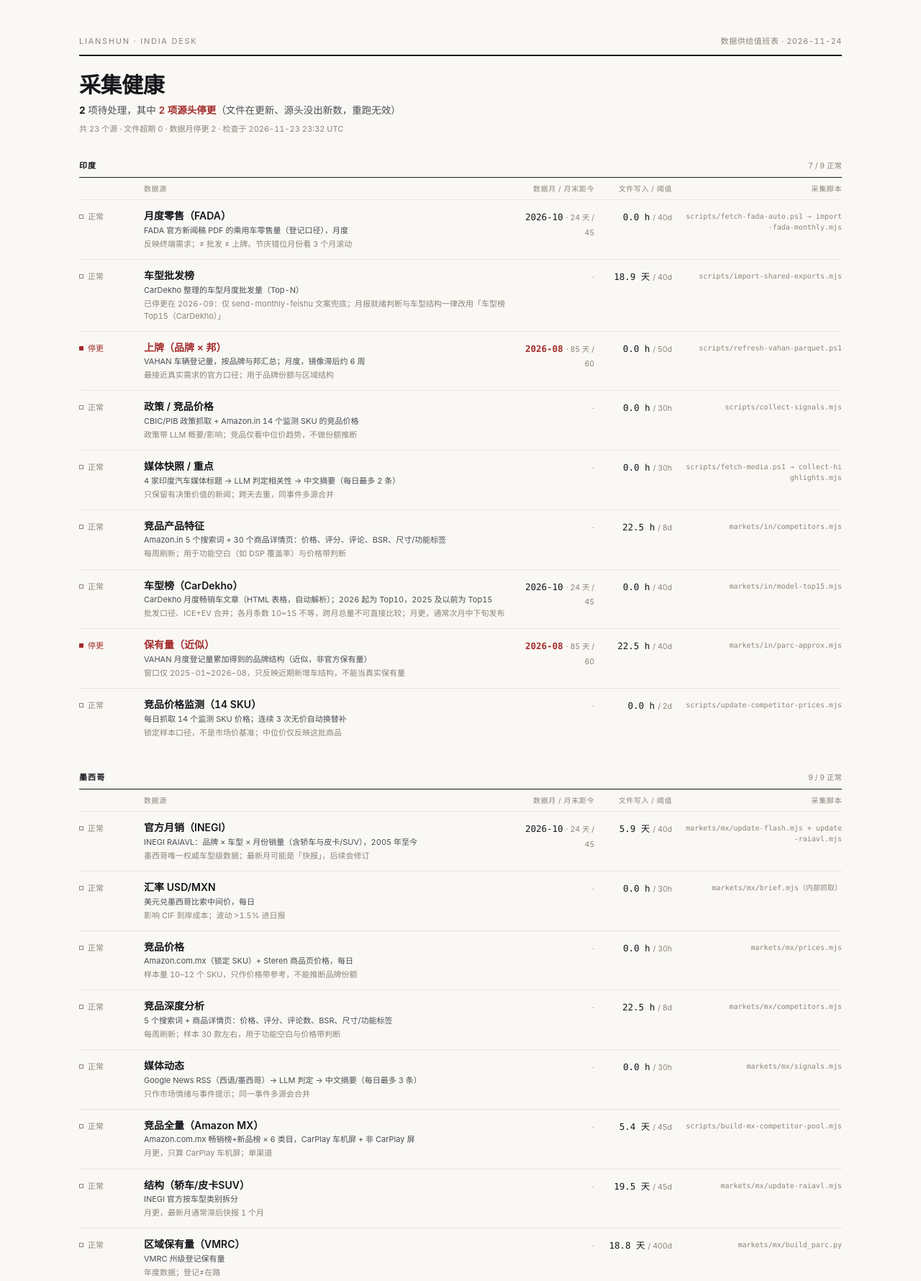
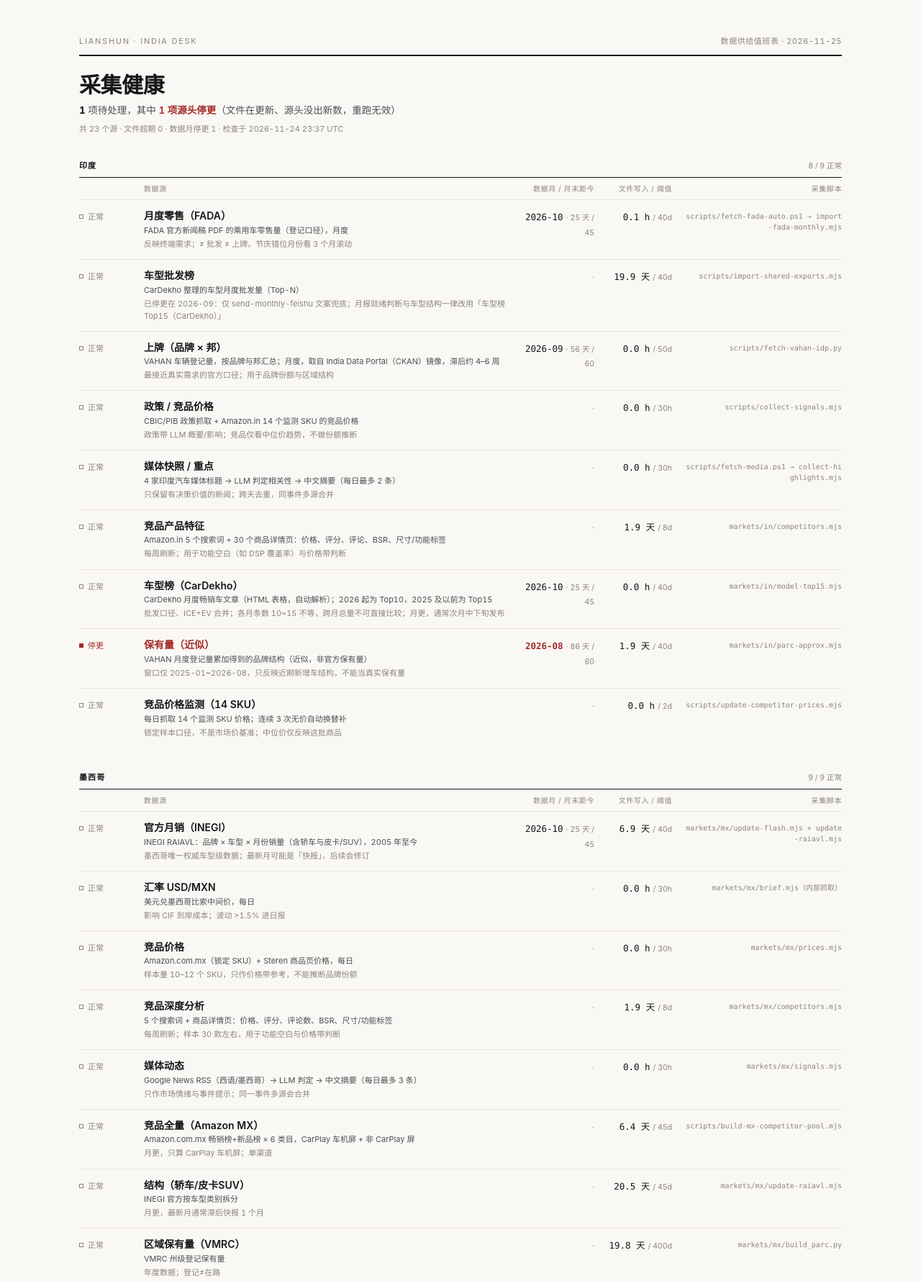
Before and after one commit to avater1989/india-market-reports, a plain HTML site: page reports/health-latest.html in a window 1280 px wide. Shown: the top 1780 px of the page at 72% size. Drawn offline with Linux system fonts and the light colour scheme.

Commit message:
auto: refresh 2026-11-24

```diff
--- a/reports/health-latest.html
+++ b/reports/health-latest.html
@@ -1,7 +1,7 @@
 <!doctype html><html lang="zh-CN"><head><meta charset="utf-8">
 <meta name="viewport" content="width=device-width, initial-scale=1">
 <meta name="color-scheme" content="light">
-<title>采集健康 · 2026-11-24</title>
+<title>采集健康 · 2026-11-25</title>
 <style>
   :root{
     --paper:#FAF8F4; --ink:#15171B; --ink2:#4A4E55; --ink3:#8A8579;
@@ -84,15 +84,15 @@
 
   <div class="masthead">
     <span>Lianshun · India Desk</span>
-    <span class="issue">数据供给值班表 · 2026-11-24</span>
+    <span class="issue">数据供给值班表 · 2026-11-25</span>
   </div>
 
   <h1>采集健康</h1>
-  <p class="summary"><b>2</b> 项待处理，其中 <span class="neg">2 项源头停更</span>（文件在更新、源头没出新数，重跑无效）</p>
-  <div class="meta">共 23 个源 · 文件超期 0 · 数据月停更 2 · 检查于 2026-11-23 23:32 UTC</div>
+  <p class="summary"><b>1</b> 项待处理，其中 <span class="neg">1 项源头停更</span>（文件在更新、源头没出新数，重跑无效）</p>
+  <div class="meta">共 23 个源 · 文件超期 0 · 数据月停更 1 · 检查于 2026-11-24 23:37 UTC</div>
 
   <section>
-    <div class="group-head"><span>印度</span><span class="cnt">7 / 9 正常</span></div>
+    <div class="group-head"><span>印度</span><span class="cnt">8 / 9 正常</span></div>
     <div class="thead"><span></span><span>数据源</span><span>数据月 / 月末距今</span><span>文件写入 / 阈值</span><span>采集脚本</span></div>
     <div class="row">
       <div class="c-mark"><span class="dot ok"></span><span class="mark-text">正常</span></div>
@@ -101,8 +101,8 @@
         <div class="ds">FADA 官方新闻稿 PDF 的乘用车零售量（登记口径），月度</div>
         <div class="ds dim">反映终端需求；≠ 批发 ≠ 上牌。节庆错位月份看 3 个月滚动</div>
       </div>
-      <div class="c-month"><span class="mono">2026-10</span><span class="tiny">· 24 天 / 45</span></div>
-      <div class="c-file"><span class="mono">0.0 h</span><span class="tiny">/ 40d</span></div>
+      <div class="c-month"><span class="mono">2026-10</span><span class="tiny">· 25 天 / 45</span></div>
+      <div class="c-file"><span class="mono">0.1 h</span><span class="tiny">/ 40d</span></div>
       <div class="c-script mono">scripts/fetch-fada-auto.ps1 → import-fada-monthly.mjs</div>
     </div><div class="row">
       <div class="c-mark"><span class="dot ok"></span><span class="mark-text">正常</span></div>
@@ -112,18 +112,18 @@
         <div class="ds dim">已停更在 2026-09：仅 send-monthly-feishu 文案兜底；月报就绪判断与车型结构一律改用「车型榜 Top15（CarDekho）」</div>
       </div>
       <div class="c-month"><span class="tiny">·</span></div>
-      <div class="c-file"><span class="mono">18.9 天</span><span class="tiny">/ 40d</span></div>
+      <div class="c-file"><span class="mono">19.9 天</span><span class="tiny">/ 40d</span></div>
       <div class="c-script mono">scripts/import-shared-exports.mjs</div>
-    </div><div class="row is-bad">
-      <div class="c-mark"><span class="dot stop"></span><span class="mark-text">停更</span></div>
+    </div><div class="row">
+      <div class="c-mark"><span class="dot ok"></span><span class="mark-text">正常</span></div>
       <div class="c-src">
         <div class="nm">上牌（品牌 × 邦）</div>
-        <div class="ds">VAHAN 车辆登记量，按品牌与邦汇总；月度，镜像滞后约 6 周</div>
+        <div class="ds">VAHAN 车辆登记量，按品牌与邦汇总；月度，取自 India Data Portal（CKAN）镜像，滞后约 4–6 周</div>
         <div class="ds dim">最接近真实需求的官方口径；用于品牌份额与区域结构</div>
       </div>
-      <div class="c-month"><span class="mono bad">2026-08</span><span class="tiny">· 85 天 / 60</span></div>
+      <div class="c-month"><span class="mono">2026-09</span><span class="tiny">· 56 天 / 60</span></div>
       <div class="c-file"><span class="mono">0.0 h</span><span class="tiny">/ 50d</span></div>
-      <div class="c-script mono">scripts/refresh-vahan-parquet.ps1</div>
+      <div class="c-script mono">scripts/fetch-vahan-idp.py</div>
     </div><div class="row">
       <div class="c-mark"><span class="dot ok"></span><span class="mark-text">正常</span></div>
       <div class="c-src">
@@ -152,7 +152,7 @@
         <div class="ds dim">每周刷新；用于功能空白（如 DSP 覆盖率）与价格带判断</div>
       </div>
       <div class="c-month"><span class="tiny">·</span></div>
-      <div class="c-file"><span class="mono">22.5 h</span><span class="tiny">/ 8d</span></div>
+      <div class="c-file"><span class="mono">1.9 天</span><span class="tiny">/ 8d</span></div>
       <div class="c-script mono">markets/in/competitors.mjs</div>
     </div><div class="row">
       <div class="c-mark"><span class="dot ok"></span><span class="mark-text">正常</span></div>
@@ -161,7 +161,7 @@
         <div class="ds">CarDekho 月度畅销车文章（HTML 表格，自动解析）；2026 起为 Top10，2025 及以前为 Top15</div>
         <div class="ds dim">批发口径、ICE+EV 合并；各月条数 10~15 不等，跨月总量不可直接比较；月更，通常次月中下旬发布</div>
       </div>
-      <div class="c-month"><span class="mono">2026-10</span><span class="tiny">· 24 天 / 45</span></div>
+      <div class="c-month"><span class="mono">2026-10</span><span class="tiny">· 25 天 / 45</span></div>
       <div class="c-file"><span class="mono">0.0 h</span><span class="tiny">/ 40d</span></div>
       <div class="c-script mono">markets/in/model-top15.mjs</div>
     </div><div class="row is-bad">
@@ -171,8 +171,8 @@
         <div class="ds">VAHAN 月度登记量累加得到的品牌结构（近似，非官方保有量）</div>
         <div class="ds dim">窗口仅 2025-01~2026-08，只反映近期新增车结构，不能当真实保有量</div>
       </div>
-      <div class="c-month"><span class="mono bad">2026-08</span><span class="tiny">· 85 天 / 60</span></div>
-      <div class="c-file"><span class="mono">22.5 h</span><span class="tiny">/ 40d</span></div>
+      <div class="c-month"><span class="mono bad">2026-08</span><span class="tiny">· 86 天 / 60</span></div>
+      <div class="c-file"><span class="mono">1.9 天</span><span class="tiny">/ 40d</span></div>
       <div class="c-script mono">markets/in/parc-approx.mjs</div>
     </div><div class="row">
       <div class="c-mark"><span class="dot ok"></span><span class="mark-text">正常</span></div>
@@ -195,8 +195,8 @@
         <div class="ds">INEGI RAIAVL：品牌 × 车型 × 月份销量（含轿车与皮卡/SUV），2005 年至今</div>
         <div class="ds dim">墨西哥唯一权威车型级数据；最新月可能是「快报」，后续会修订</div>
       </div>
-      <div class="c-month"><span class="mono">2026-10</span><span class="tiny">· 24 天 / 45</span></div>
-      <div class="c-file"><span class="mono">5.9 天</span><span class="tiny">/ 40d</span></div>
+      <div class="c-month"><span class="mono">2026-10</span><span class="tiny">· 25 天 / 45</span></div>
+      <div class="c-file"><span class="mono">6.9 天</span><span class="tiny">/ 40d</span></div>
       <div class="c-script mono">markets/mx/update-flash.mjs + update-raiavl.mjs</div>
     </div><div class="row">
       <div class="c-mark"><span class="dot ok"></span><span class="mark-text">正常</span></div>
@@ -226,7 +226,7 @@
         <div class="ds dim">每周刷新；样本 30 款左右，用于功能空白与价格带判断</div>
       </div>
       <div class="c-month"><span class="tiny">·</span></div>
-      <div class="c-file"><span class="mono">22.5 h</span><span class="tiny">/ 8d</span></div>
+      <div class="c-file"><span class="mono">1.9 天</span><span class="tiny">/ 8d</span></div>
       <div class="c-script mono">markets/mx/competitors.mjs</div>
     </div><div class="row">
       <div class="c-mark"><span class="dot ok"></span><span class="mark-text">正常</span></div>
@@ -246,7 +246,7 @@
         <div class="ds dim">月更，只算 CarPlay 车机屏；单渠道</div>
       </div>
       <div class="c-month"><span class="tiny">·</span></div>
-      <div class="c-file"><span class="mono">5.4 天</span><span class="tiny">/ 45d</span></div>
+      <div class="c-file"><span class="mono">6.4 天</span><span class="tiny">/ 45d</span></div>
       <div class="c-script mono">scripts/build-mx-competitor-pool.mjs</div>
     </div><div class="row">
       <div class="c-mark"><span class="dot ok"></span><span class="mark-text">正常</span></div>
@@ -256,7 +256,7 @@
         <div class="ds dim">月更，最新月通常滞后快报 1 个月</div>
       </div>
       <div class="c-month"><span class="tiny">·</span></div>
-      <div class="c-file"><span class="mono">19.5 天</span><span class="tiny">/ 45d</span></div>
+      <div class="c-file"><span class="mono">20.5 天</span><span class="tiny">/ 45d</span></div>
       <div class="c-script mono">markets/mx/update-raiavl.mjs</div>
     </div><div class="row">
       <div class="c-mark"><span class="dot ok"></span><span class="mark-text">正常</span></div>
@@ -266,7 +266,7 @@
         <div class="ds dim">年度数据；登记≠在路</div>
       </div>
       <div class="c-month"><span class="tiny">·</span></div>
-      <div class="c-file"><span class="mono">18.8 天</span><span class="tiny">/ 400d</span></div>
+      <div class="c-file"><span class="mono">19.8 天</span><span class="tiny">/ 400d</span></div>
       <div class="c-script mono">markets/mx/build_parc.py</div>
     </div><div class="row">
       <div class="c-mark"><span class="dot ok"></span><span class="mark-text">正常</span></div>
@@ -290,7 +290,7 @@
         <div class="ds dim">用于成本换算与报价参考；单日波动 &gt;1.5% 才会进日报</div>
       </div>
       <div class="c-month"><span class="tiny">·</span></div>
-      <div class="c-file"><span class="mono">0.0 h</span><span class="tiny">/ 30h</span></div>
+      <div class="c-file"><span class="mono">0.1 h</span><span class="tiny">/ 30h</span></div>
       <div class="c-script mono">update-data.cmd（FX 步骤）</div>
     </div><div class="row">
       <div class="c-mark"><span class="dot ok"></span><span class="mark-text">正常</span></div>
@@ -300,7 +300,7 @@
         <div class="ds dim">周更；仅覆盖有评价的头部商品</div>
       </div>
       <div class="c-month"><span class="tiny">·</span></div>
-      <div class="c-file"><span class="mono">22.4 h</span><span class="tiny">/ 45d</span></div>
+      <div class="c-file"><span class="mono">1.9 天</span><span class="tiny">/ 45d</span></div>
       <div class="c-script mono">scripts/collect-consumer-voice.mjs</div>
     </div><div class="row">
       <div class="c-mark"><span class="dot ok"></span><span class="mark-text">正常</span></div>
@@ -310,7 +310,7 @@
         <div class="ds dim">周更；仅覆盖有评价的头部商品</div>
       </div>
       <div class="c-month"><span class="tiny">·</span></div>
-      <div class="c-file"><span class="mono">22.3 h</span><span class="tiny">/ 45d</span></div>
+      <div class="c-file"><span class="mono">1.9 天</span><span class="tiny">/ 45d</span></div>
       <div class="c-script mono">scripts/collect-consumer-voice.mjs</div>
     </div><div class="row">
       <div class="c-mark"><span class="dot ok"></span><span class="mark-text">正常</span></div>
@@ -320,7 +320,7 @@
         <div class="ds dim">周更；用于发现新品</div>
       </div>
       <div class="c-month"><span class="tiny">·</span></div>
-      <div class="c-file"><span class="mono">22.5 h</span><span class="tiny">/ 10d</span></div>
+      <div class="c-file"><span class="mono">1.9 天</span><span class="tiny">/ 10d</span></div>
       <div class="c-script mono">scripts/brand-newproduct-watch.mjs</div>
     </div><div class="row">
       <div class="c-mark"><span class="dot ok"></span><span class="mark-text">正常</span></div>
@@ -330,7 +330,7 @@
         <div class="ds dim">周更；用于发现官网新品</div>
       </div>
       <div class="c-month"><span class="tiny">·</span></div>
-      <div class="c-file"><span class="mono">22.3 h</span><span class="tiny">/ 10d</span></div>
+      <div class="c-file"><span class="mono">1.9 天</span><span class="tiny">/ 10d</span></div>
       <div class="c-script mono">scripts/website-product-watch.mjs</div>
     </div>
   </section>
```
Also changed, not shown: reports/reports-index.json (+9 -15 lines).
